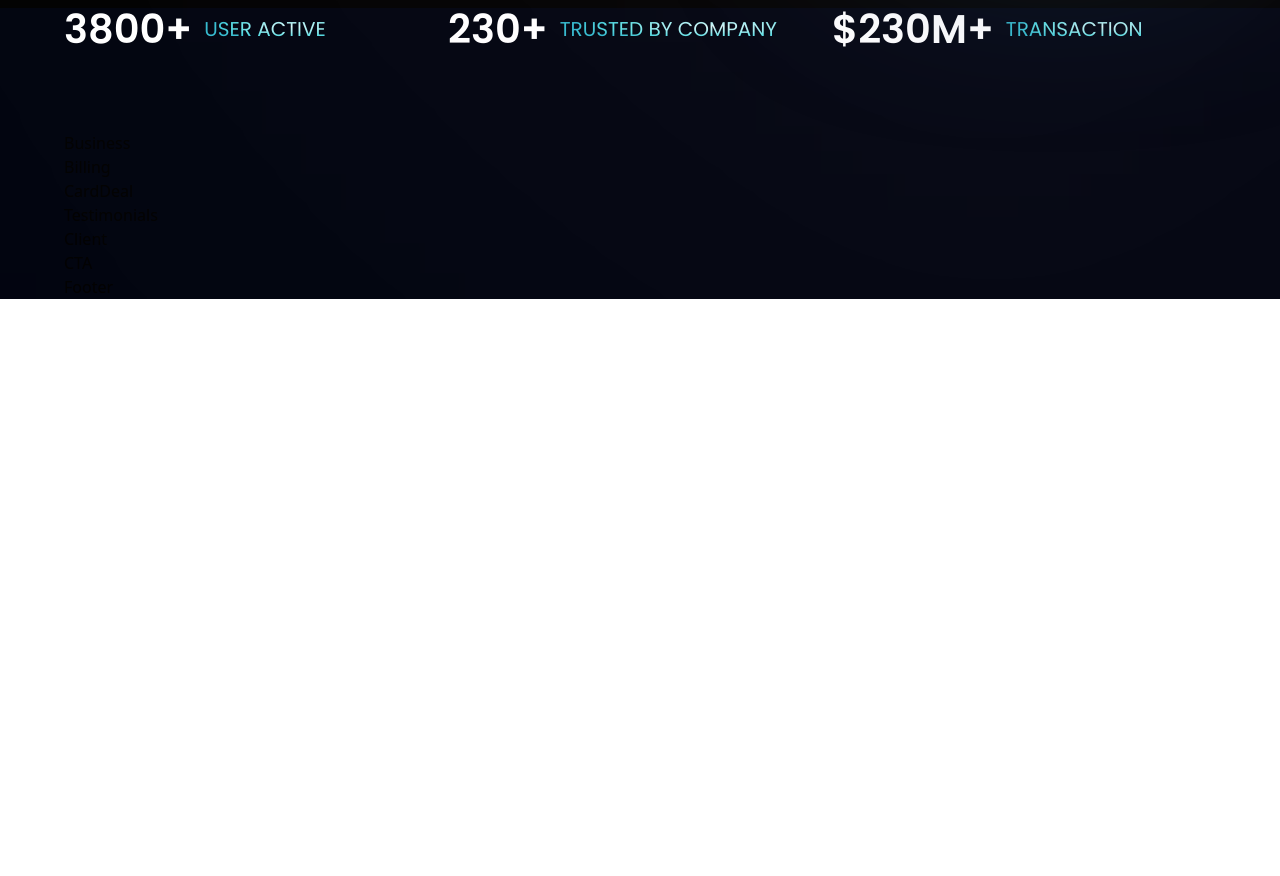
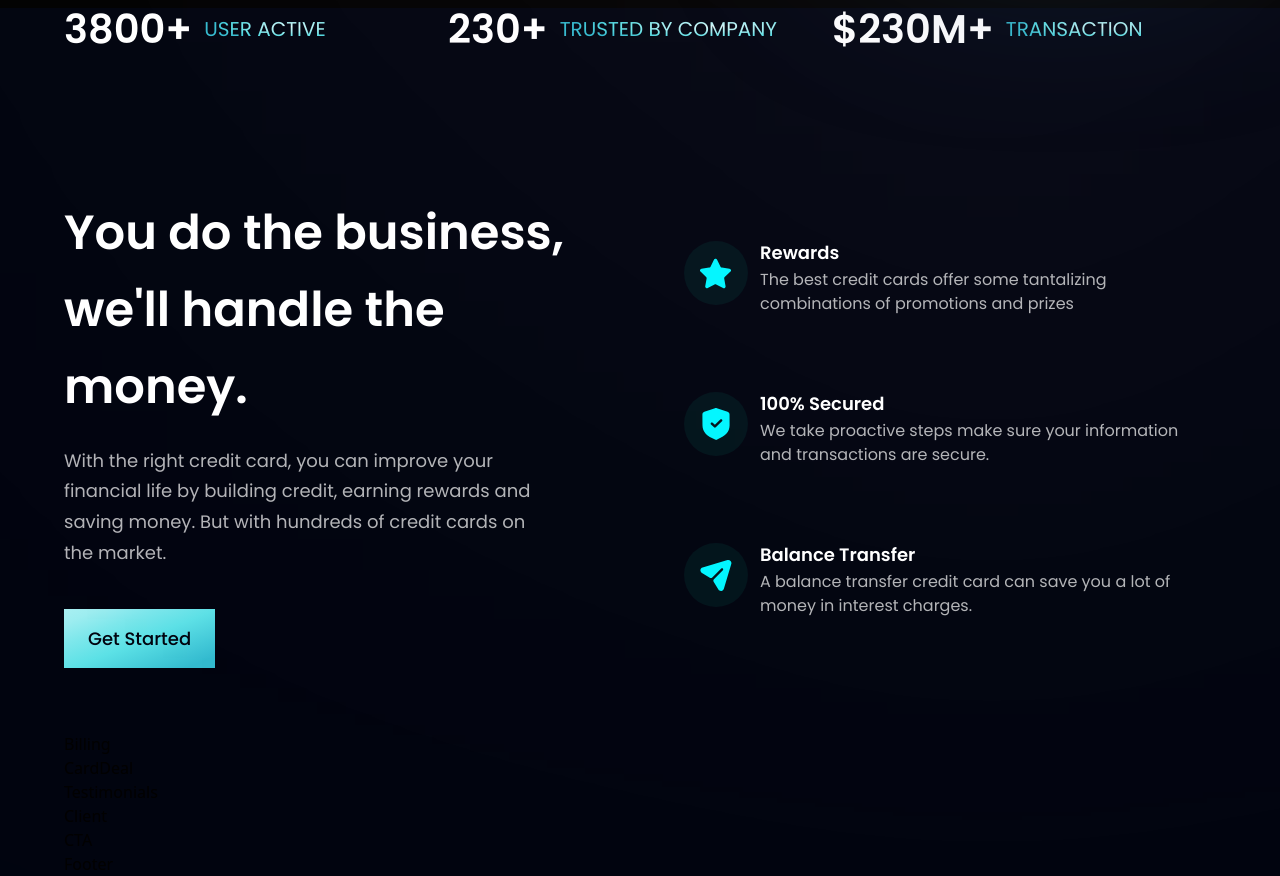
Before and after one commit to mattmoniz/modern_react_website, a React (Vite) app: page / in a window 1280 px wide. Shown: the part 780-1656 px from the top of the page. Before the commit the page ends 1079 px from the top, so only its background shows below. Built offline with nearby package versions, Linux system fonts and the light colour scheme.

Commit message:
finished business component

```diff
--- a/src/components/Business.jsx
+++ b/src/components/Business.jsx
@@ -1,9 +1,54 @@
 import React from 'react'
+import { features } from '../constants'
+import styles, {layout} from '../style'
+import Button from './Button'
+
+const FeatureCard = ({ icon, title, content, index }) => (
+  <div
+    className={`flex flex-row p-6 rounded-[20px] ${
+      index !== features.length - 1 ? "mb-6" : "mb-0"
+    } feature-card`}
+  >
+    <div
+      className={`w-[64px] h-[64px] rounded-full ${styles.flexCenter} bg-dimBlue`}
+    >
+      <img src={icon} alt="icon" className="w-[50%] h-[50%] object-contain" />
+    </div>
+
+    <div className="flex-1 flex flex-col ml-3">
+      <h4 className="font-poppins font-semibold text-white text-[18px] leading-[23px] mb-1">
+        {title}
+      </h4>
+      <p className="font-poppins normal text-dimWhite text-[16px] leading-[24px] mb-1">
+        {content}
+      </p>
+    </div>
+  </div>
+);
 
 const Business = () => {
   return (
-    <div>Business</div>
-  )
+    <section id="features" className={layout.section}>
+      <div className={layout.sectionInfo}>
+        <h2 className={styles.heading2}>
+          You do the business, <br className="sm:block hidden" /> we'll handle
+          the money.
+        </h2>
+        <p className={`${styles.paragraph} max-w-[470px] mt-5`}>
+          With the right credit card, you can improve your financial life by
+          building credit, earning rewards and saving money. But with hundreds
+          of credit cards on the market.
+        </p>
+        <Button styles="mt-10" />
+      </div>
+
+      <div className={`${layout.sectionImg} flex-col`}>
+        {features.map((feature, index)=>
+        (<FeatureCard key={feature.id}{...feature} index={index}/>))}
+
+      </div>
+    </section>
+  );
 }
 
 export default Business
--- a/src/components/Button.jsx
+++ b/src/components/Button.jsx
@@ -1,8 +1,8 @@
 import React from 'react'
 
-const Button = () => {
+const Button = ({styles}) => {
   return (
-    <div>Button</div>
+    <button type="button" className={`py-4 px-6 bg-blue-gradient font-poppins font-medium text-[18px] text-primary outline-none ${styles}`}>Get Started</button>
   )
 }
 
```
